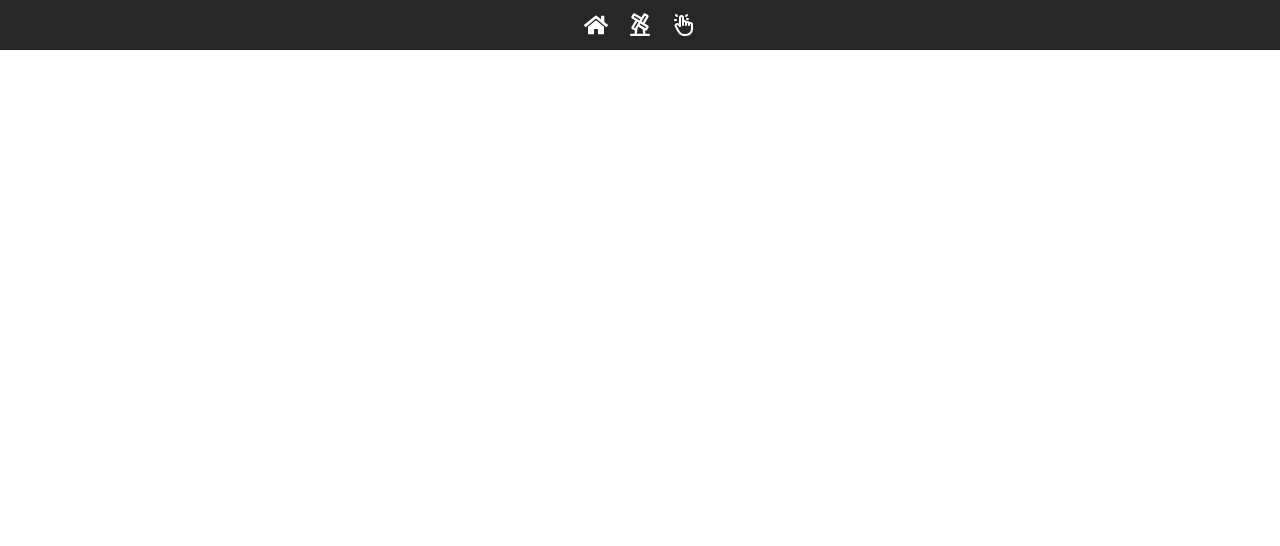
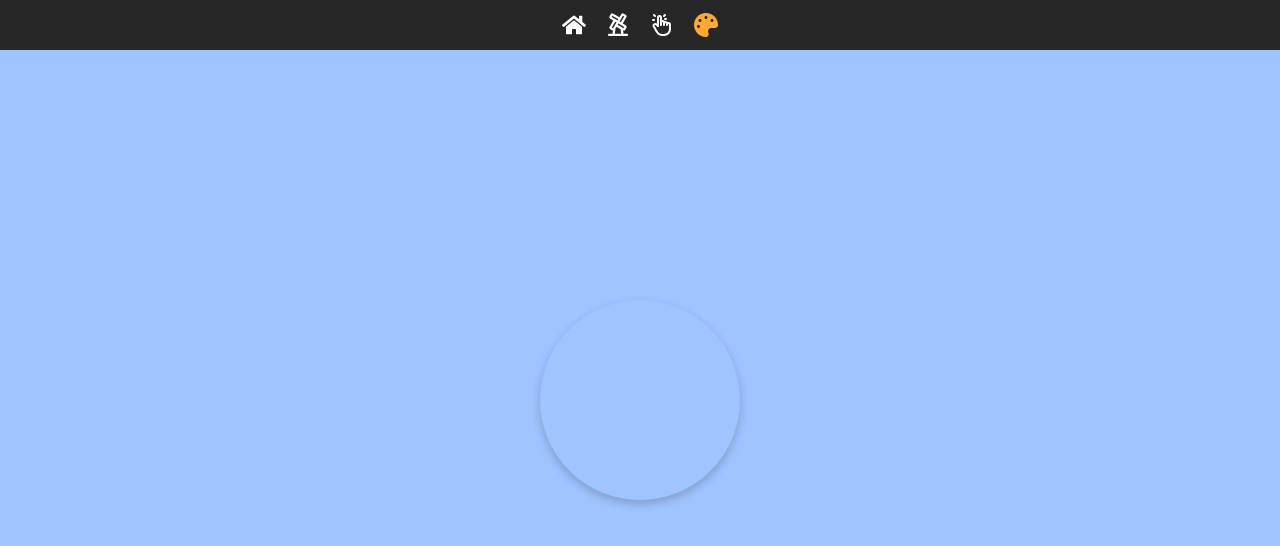
Before and after one commit to mayveee/mywebgame, a React (Create React App) app: page /palette in a window 1280 px wide. Before the commit this address had no page. Shown: the top 546 px of the page. Built offline with nearby package versions, Linux system fonts and the light colour scheme.

Commit message:
feat(ui): 색상 팔레트 기능 추가

```diff
--- a/package.json
+++ b/package.json
@@ -7,6 +7,7 @@
     "@testing-library/jest-dom": "^6.6.3",
     "@testing-library/react": "^16.2.0",
     "@testing-library/user-event": "^13.5.0",
+    "@types/react": "^19.0.12",
     "@types/react-icons": "^2.2.7",
     "framer-motion": "^12.5.0",
     "motion": "^12.5.0",
--- a/src/App.tsx
+++ b/src/App.tsx
@@ -3,6 +3,7 @@ import Home from "./pages/Home";
 import Windmill from "./pages/Windmill";
 import NavBar from "./components/NavBar";
 import Clicker from "./pages/Clicker";
+import Palette from "./pages/palette";
 import "./App.css";
 
 const App = (): React.JSX.Element => {
@@ -14,6 +15,7 @@ const App = (): React.JSX.Element => {
         <Route path="/" element={<Home />} />
         <Route path="/windmill" element={<Windmill />} />
         <Route path="/clicker" element={<Clicker />} />
+        <Route path="/palette" element={<Palette />} />
       </Routes>
     </Router>
   );
--- a/src/components/NavBar.tsx
+++ b/src/components/NavBar.tsx
@@ -2,6 +2,8 @@ import { useNavigate, useLocation } from "react-router-dom";
 import { FaHome } from "react-icons/fa";
 import { TbHandClick } from "react-icons/tb";
 import { PiWindmillBold } from "react-icons/pi";
+import { FaPalette } from "react-icons/fa";
+
 
 import "./NavBar.css";
 
@@ -17,7 +19,10 @@ const NavBar = (): React.JSX.Element => {
           <PiWindmillBold className={`nav-icon ${location.pathname === "/windmill" ? "active" : null}`}
           onClick={() => navigate("/windmill")} title="바람개비" />
           <TbHandClick className={`nav-icon ${location.pathname === "/clicker" ? "active" : null}`}
-          onClick={() => navigate("clicker")} title="클릭!" />
+          onClick={() => navigate("/clicker")} title="클릭!" />
+          <FaPalette className={`nav-icon ${location.pathname === "/palette" ? "active" : null}`}
+          onClick={() => navigate("/palette")} title="팔레트" />
+
         </nav>
     </div>
   );
--- a/src/index.tsx
+++ b/src/index.tsx
@@ -12,5 +12,4 @@ root.render(
   </React.StrictMode>
 );
 
-// CRA 기본 성능 측정 함수
 reportWebVitals();
--- /dev/null
+++ b/src/pages/palette.css
@@ -0,0 +1,61 @@
+.palette-container {
+    display: flex;
+    justify-content: center;
+    align-items: center;
+    height: 100vh;
+    overflow: hidden;
+    position: relative;
+}
+
+.circle {
+    position: relative;
+    width: 200px;
+    height: 200px;
+    border-radius: 50%;
+    cursor: pointer;
+    box-shadow: 0 4px 10px rgba(0, 0, 0, 0.2);
+}
+
+.circle:hover {
+    box-shadow: 0 4px 10px rgba(0, 0, 0, 0.25);
+}
+
+.sub-circle {
+    position: absolute;
+    top: 50%;
+    left: 50%;
+    width: 200px;
+    height: 200px;
+    border-radius: 50%;
+    transform: translate(-50%, -50%);
+    box-shadow: 0 2px 6px rgba(0, 0, 0, 0.2);
+    opacity: 0;
+    transition:
+      transform 0.4s ease,
+      opacity 0.4s ease;
+}
+
+.sub-circle.expanding {
+    animation: expandAndFade 0.8s ease-out forwards;
+    z-index: 1;
+}
+
+@keyframes expandAndFade {
+    0% {
+      transform: translate(-50%, -50%) scale(1);
+      opacity: 1;
+    }
+    100% {
+      transform: translate(-50%, -50%) scale(12);
+      opacity: 1;
+    }
+}
+
+.sub-circle.visible {
+    opacity: 1;
+}
+
+.sub-circle.visible:hover {
+    transform: scale(1.1);
+    box-shadow: 0 6px 12px rgba(0, 0, 0, 0.25);
+}
--- /dev/null
+++ b/src/pages/palette.tsx
@@ -0,0 +1,81 @@
+import React, { useEffect, useState } from 'react';
+import './palette.css';
+
+const Palette = () : React.JSX.Element => {
+    const [isOpen, setIsOpen] = useState<boolean>(false);
+    const [bgColor, setBgcolor] = useState<string>('#a0c4ff');
+    const [centerColor, setCenterColor] = useState<string>('#a0c4ff');
+    const [colors, setColors] = useState<string[]>(['#ffadad', '#ffd6a5', '#fdffb6', '#caffbf', '#bdb2ff', '#ffc6ff']);
+    const [animationIndex, setAnimationIndex] = useState<number | null>(null);
+    const [animationColor, setAnimationColor] = useState<string | null>(null);
+
+    const togglePalette = (): void => {
+        setIsOpen((prev) => !prev);
+    };
+
+    const changeColor = (index: number) => {
+        const newColors = [...colors];
+        const clickedColor = newColors[index];
+        newColors[index] = centerColor;
+        setAnimationIndex(index);
+        setCenterColor(clickedColor);
+        setAnimationColor(clickedColor);
+
+        setColors(newColors);
+
+        togglePalette();
+    };
+
+    // eslint-disable-next-line react-hooks/exhaustive-deps
+    useEffect(() => {
+        if(animationIndex !== null){
+
+            const timer = setTimeout(() => {
+                if(animationColor !== null){
+                    setBgcolor(animationColor);
+                }
+                setAnimationIndex(null);
+                setAnimationColor(null);
+            }, 800);
+
+            return () => clearTimeout(timer);
+        }
+    }, [animationIndex]);
+
+    const subCircles = Array.from({ length: 6 }, (_, i) => {
+        const angleDeg = i * 60;
+        const angleRad = (angleDeg * Math.PI) / 180;
+        const radius = 120;
+        const distance = 1.8;
+        const x = Math.cos(angleRad) * radius * distance;
+        const y = Math.sin(angleRad) * radius * distance;
+
+        return (
+            <div
+            key={i}
+            className={`sub-circle ${isOpen ? 'visible' : ''} ${i === animationIndex ? 'expanding' : ''}`}
+            onClick={() => {changeColor(i)}}
+            style={{
+                transform: isOpen
+                ? `translate(calc(-50% + ${x}px), calc(-50% + ${y}px))`
+                : 'translate(-50%, -50%)',
+                backgroundColor: animationIndex === i && animationColor
+                ? animationColor
+                : colors[i],
+            }}
+            />
+        );
+    });
+
+    return (
+        <div className="palette-container" style={{ backgroundColor : bgColor }}>
+            {subCircles}
+            <div
+            className="circle"
+            onClick={animationIndex === null? togglePalette : undefined}
+            style={{ backgroundColor : centerColor }}/>
+        </div>
+    );
+};
+
+export default Palette;
```
Also changed, not shown: 1 other file (tests, documents, lock files or other folders).
